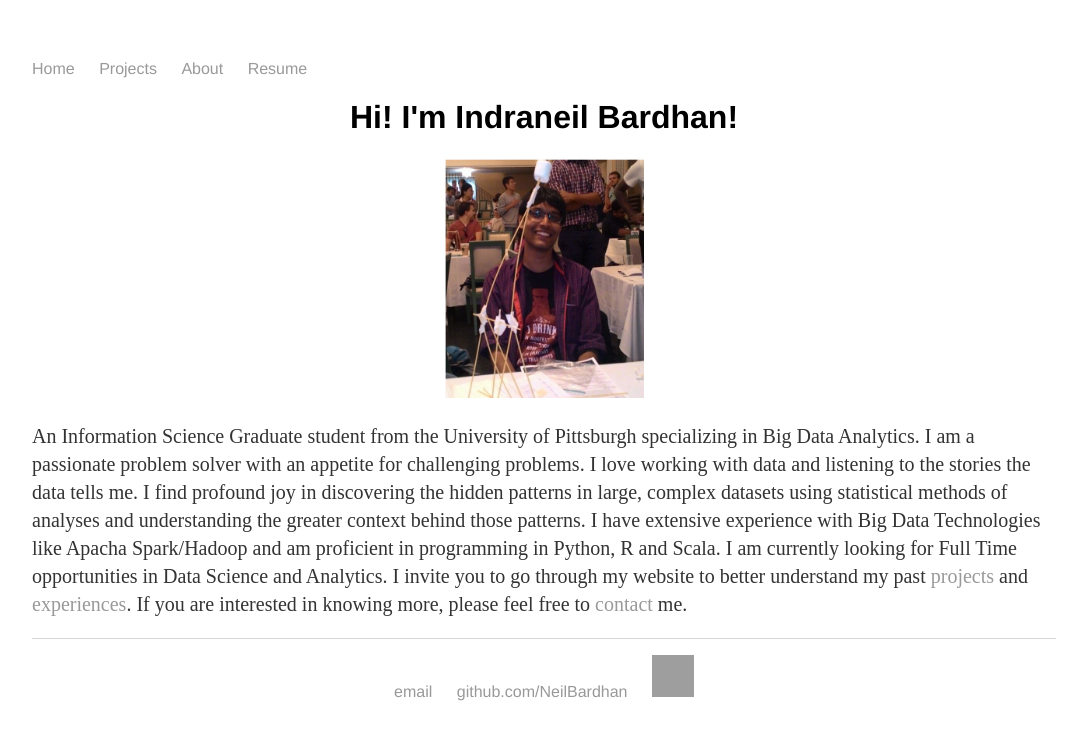
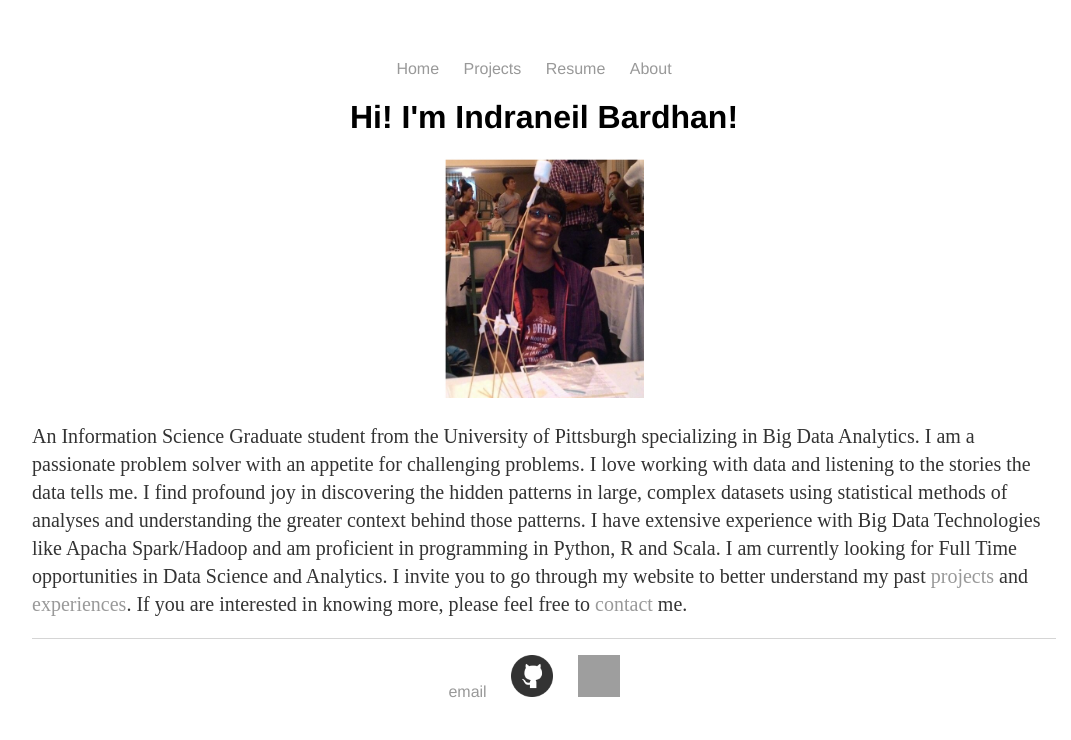
Before and after one commit to NeilBardhan/neilbardhan.github.io, a Jekyll site: the page built from index.html, in a window 1280 px wide. Shown: the top 740 px of the page, without its empty margins (96-1167 px from the left). Built offline with Jekyll 4.4.1, drawn with Linux system fonts in a browser that asks for light colours; grey boxes are pictures that could not be loaded.

Commit message:
Update default.html

```diff
--- a/_layouts/default.html
+++ b/_layouts/default.html
@@ -6,14 +6,16 @@
 			<link rel="stylesheet" type="text/css" href="/css/main.css">
 		</head>
 		<body>
+			<center>
 			<nav>
 	    		<ul>
 	        		<li><a href="/">Home</a></li>
 	        		<li><a href="/projects">Projects</a></li>
+				<li><a href="/resume">Resume</a></li>
 				<li><a href="/about">About</a></li>
-				<li><a href="/resume">Resume</a></li>
 	    		</ul>
 			</nav>
+			</center>
 			<div class="container">
 
 			{{ content }}
@@ -23,10 +25,12 @@
 			<center>
 	    		<ul>
 	        		<li><a href="mailto:indraneil.bardhan@tuta.io">email</a></li>
-	        		<li><a href="https://github.com/NeilBardhan">github.com/NeilBardhan</a></li>
-				<a target="_blank" href="https://www.linkedin.com/in/indraneilbardhan/">
+	        		<li><a target="_blank" href="https://github.com/NeilBardhan">
+					<img src="/images/github.png" alt="Linkedin" style="width:42px;height:42px;border:0;">
+					</a></li>
+				<li><a target="_blank" href="https://www.linkedin.com/in/indraneilbardhan/">
   					<img src="/images/linkedin.png" alt="Linkedin" style="width:42px;height:42px;border:0;">
-				</a>
+					</a></li>
 			</ul>
 			</center>
 			</footer>
```
